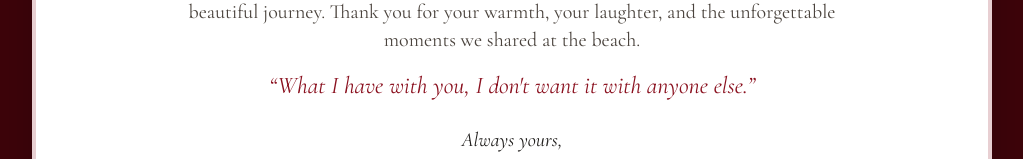
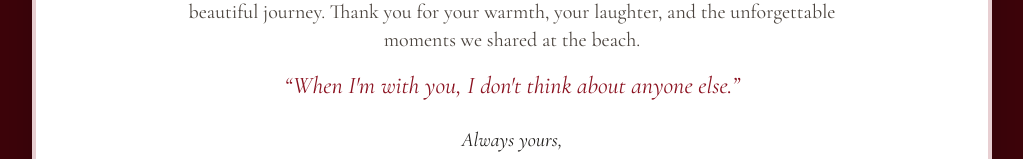
Before and after one commit to Abungmylove/evamaloplop, a React (Vite) app: page / in a window 1280 px wide. Shown: the part 3777-3936 px from the top of the page, without its empty margins (128-1151 px from the left). Built offline with nearby package versions, Linux system fonts and the light colour scheme; a web font is replaced by a local one.

Commit message:
feat: change quote to translate user meaning

```diff
--- a/src/components/Hero.tsx
+++ b/src/components/Hero.tsx
@@ -88,7 +88,7 @@ export const Hero: React.FC = () => {
 
           {/* Quote Block (Ref 1 aesthetic: italic editorial serif) */}
           <div className="border-l-2 border-rose-400 pl-4 py-1 italic font-editorial text-xl sm:text-2xl text-[#3D352E]">
-            &ldquo;What I have with you, I don&apos;t want it with anyone else.&rdquo;
+            &ldquo;When I&apos;m with you, I don&apos;t think about anyone else.&rdquo;
           </div>
 
           {/* Live Relationship Counter */}
--- a/src/components/MinimalLoveLetter.tsx
+++ b/src/components/MinimalLoveLetter.tsx
@@ -54,7 +54,7 @@ export const MinimalLoveLetter: React.FC<MinimalLoveLetterProps> = ({
           </p>
 
           <p className="font-editorial italic text-xl sm:text-2xl text-[#8B1220]">
-            &ldquo;What I have with you, I don&apos;t want it with anyone else.&rdquo;
+            &ldquo;When I&apos;m with you, I don&apos;t think about anyone else.&rdquo;
           </p>
 
           <p className="font-editorial italic text-xl text-[#1F1D1B] pt-2">
--- a/src/data/photos.ts
+++ b/src/data/photos.ts
@@ -601,7 +601,7 @@ export const TIMELINE_EVENTS = [
     title: 'Hari Spesial: Kamera & Deburan Ombak',
     badge: 'PRECIOUS REUNION',
     description: 'Saat akhirnya bisa bertatap muka secara langsung. Menghabiskan waktu di pantai bersama, mengabadikan senyum manismu di depan deburan ombak.',
-    quote: '"What I have with you, I don\'t want it with anyone else."'
+    quote: '"When I\'m with you, I don\'t think about anyone else."'
   },
   {
     date: 'Menatap Hari Esok',
```
